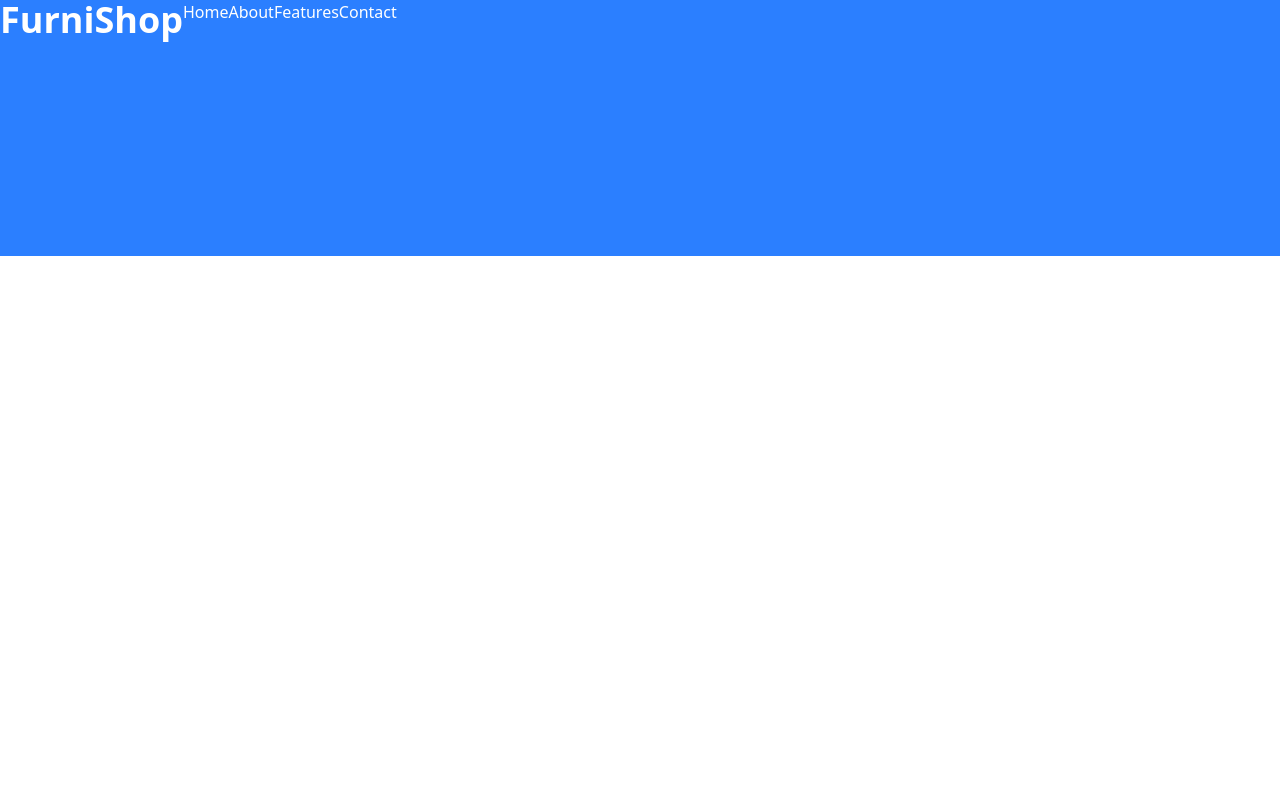
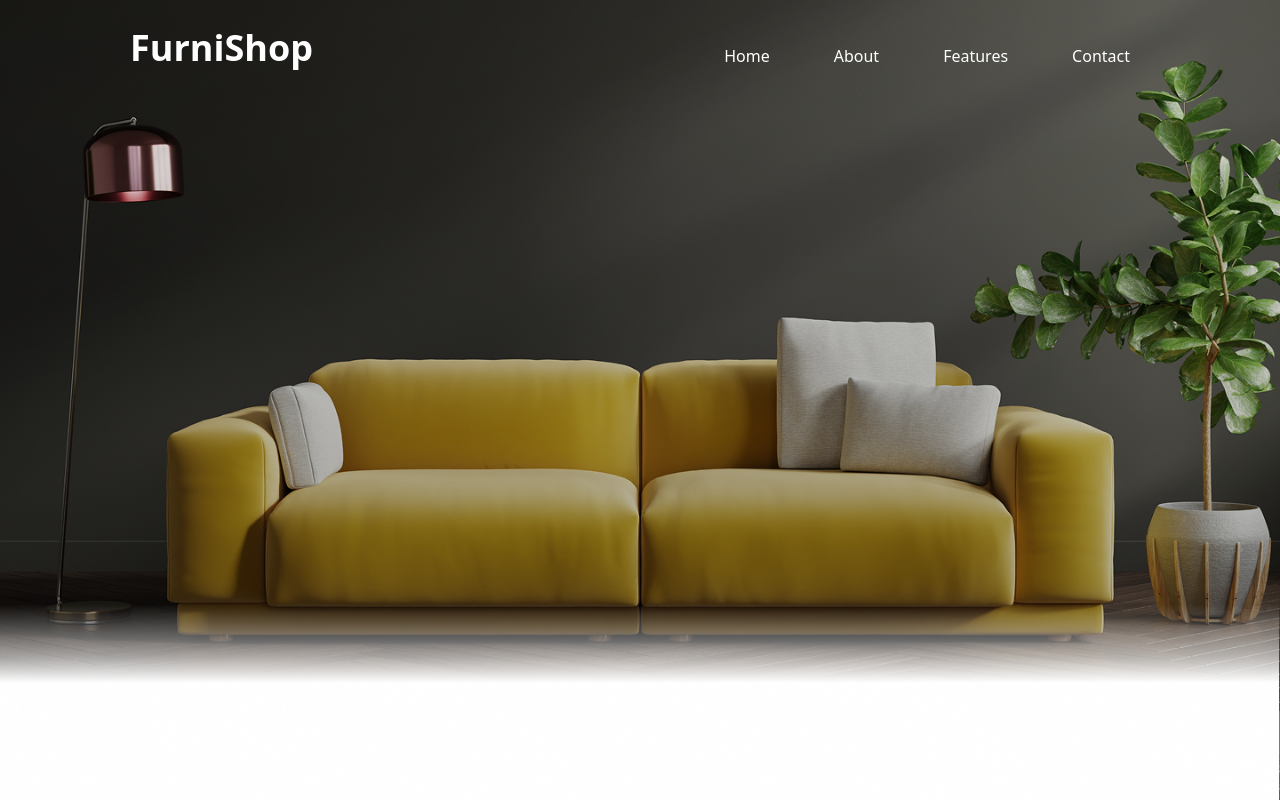
Before and after one commit to Vfy-gif/FurniShop-LIMA, a plain HTML site: page index.html in a window 1280 px wide. Drawn offline with nearby package versions, Linux system fonts and the light colour scheme.

Commit message:
Finalização do Menu e adição do plano de fundo

```diff
--- a/index.html
+++ b/index.html
@@ -6,10 +6,18 @@
     <script src="https://cdn.jsdelivr.net/npm/@tailwindcss/browser@4"></script>
     <title>FurniShop</title>
 </head>
-<body>
-    <header class="w-full bg-blue-500 h-64">
-        <menu class="text-white flex">
-            <h1 class="Logo text-4xl font-bold">FurniShop</h1>
+<body class="h-full w-full bg-gray-500  flex flex-col overflow-hidden">
+    <div class="absolute inset-0 -z-50 flex items-center justify-center">
+    <img
+      src="./background.png"
+      alt="Fundo FurniShop"
+      class="w-full h-full object-cover min-w-full min-h-full"
+    >
+    </div>
+    <header class="w-full h-[16%] min-h-[80px] ">
+        <menu class="h-full text-white flex flex-wrap items-end pb-[44px] relative justify-between">
+            <h1 class="Logo text-4xl font-bold ml-[130px] pt-[28px]">FurniShop</h1>
+            <submenu class=" flex items-center gap-16 mr-[150px]">
                 <li>
                     <a href="#home">Home</a>
                 </li>
@@ -22,6 +30,7 @@
                 <li>
                     <a href="#Contact">Contact</a>
                  </li>
+            </submenu>
         </menu>
     </header>
     <main></main>
```
Also changed, not shown: background.png (added), tailwind.conf.js (added). Lines whose indentation alone changed are shown as unchanged.
